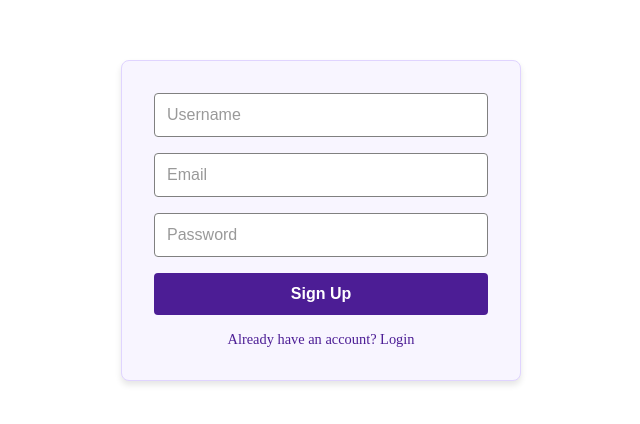
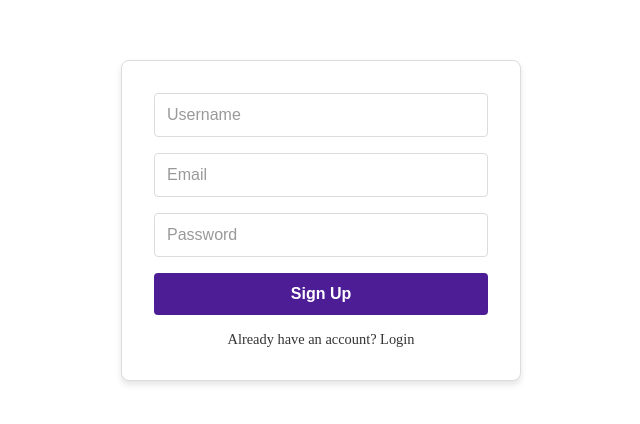
Before and after one commit to RaiPeter/property, a React (Vite) app in the folder frontend/: page /signup in a window 1280 px wide. Shown: the part 180-604 px from the top of the page, without its empty margins (319-959 px from the left). Built offline with nearby package versions, Linux system fonts and the light colour scheme.

Commit message:
refactor Login and Signup components; update styles for consistency and improve accessibility with required fields

```diff
--- a/frontend/src/Login.css
+++ b/frontend/src/Login.css
@@ -10,8 +10,8 @@
 
   /* Form styling */
   .login-form {
-    background-color: var(--card-bg);
-    border: 1px solid var(--card-border);
+    background-color: var(--background);
+    border: 1px solid var(--table-border);
     border-radius: 8px;
     padding: 2rem;
     width: 100%;
@@ -24,7 +24,7 @@
     width: 100%;
     padding: 12px;
     margin-bottom: 1rem;
-    border: 1px solid var(--input-border);
+    border: 1px solid var(--table-border);
     border-radius: 4px;
     background-color: var(--background);
     color: var(--text);
@@ -35,7 +35,7 @@
 
   .login-form input:focus {
     outline: none;
-    border-color: var(--primary);
+    /* border-color: var(--primary); */
   }
 
   /* Placeholder styling */
@@ -48,7 +48,7 @@
   .login-form button {
     width: 100%;
     padding: 12px;
-    background-color: var(--primary);
+    background-color: var(--button-bg);
     color: var(--button-text);
     border: none;
     border-radius: 4px;
@@ -56,11 +56,6 @@
     font-weight: 600;
     cursor: pointer;
     transition: background-color 0.3s ease, transform 0.2s ease;
-  }
-
-  .login-form button:hover {
-    background-color: #7127e4;
-    transform: translateY(-2px);
   }
 
   .login-form button:active {
@@ -72,7 +67,7 @@
     display: block;
     text-align: center;
     margin-top: 1rem;
-    color: var(--primary);
+    color: var(--text);
     text-decoration: none;
     font-size: 0.9rem;
     transition: color 0.3s ease;
--- a/frontend/src/Login.jsx
+++ b/frontend/src/Login.jsx
@@ -44,6 +44,7 @@ const Login = () => {
         <input
           type="email"
           placeholder="Email"
+          required
           value={email}
           onChange={(e) => setEmail(e.target.value)}
         />
@@ -51,6 +52,7 @@ const Login = () => {
           type="password"
           placeholder="Password"
           value={password}
+          required
           onChange={(e) => setPassword(e.target.value)}
         />
         <button type="submit">Login</button>
--- a/frontend/src/Signup.css
+++ b/frontend/src/Signup.css
@@ -10,8 +10,8 @@
 
   /* Form styling */
   .signup-form {
-    background-color: var(--card-bg);
-    border: 1px solid var(--card-border);
+    background-color: var(--background);
+    border: 1px solid var(--table-border);
     border-radius: 8px;
     padding: 2rem;
     width: 100%;
@@ -24,7 +24,7 @@
     width: 100%;
     padding: 12px;
     margin-bottom: 1rem;
-    border: 1px solid var(--input-border);
+    border: 1px solid var(--table-border);
     border-radius: 4px;
     background-color: var(--background);
     color: var(--text);
@@ -35,7 +35,7 @@
 
   .signup-form input:focus {
     outline: none;
-    border-color: var(--primary);
+    /* border-color: var(--primary); */
   }
 
   /* Placeholder styling */
@@ -48,7 +48,7 @@
   .signup-form button {
     width: 100%;
     padding: 12px;
-    background-color: var(--primary);
+    background-color: var(--button-bg);
     color: var(--button-text);
     border: none;
     border-radius: 4px;
@@ -58,10 +58,10 @@
     transition: background-color 0.3s ease, transform 0.2s ease;
   }
 
-  .signup-form button:hover {
+  /* .signup-form button:hover {
     background-color: #7127e4;
     transform: translateY(-2px);
-  }
+  } */
 
   .signup-form button:active {
     transform: translateY(0);
@@ -72,7 +72,7 @@
     display: block;
     text-align: center;
     margin-top: 1rem;
-    color: var(--primary);
+    color: var(--text);
     text-decoration: none;
     font-size: 0.9rem;
     transition: color 0.3s ease;
--- a/frontend/src/Signup.jsx
+++ b/frontend/src/Signup.jsx
@@ -36,12 +36,14 @@ const Signup = () => {
         <input
           type="text"
           placeholder="Username"
+          required
           value={username}
           onChange={(e) => setUsername(e.target.value)}
         />
         <input
           type="email"
           placeholder="Email"
+          required
           value={email}
           onChange={(e) => setEmail(e.target.value)}
         />
@@ -49,6 +51,7 @@ const Signup = () => {
           type="password"
           placeholder="Password"
           value={password}
+          required
           onChange={(e) => setPassword(e.target.value)}
         />
         <button type="submit">Sign Up</button>
```
